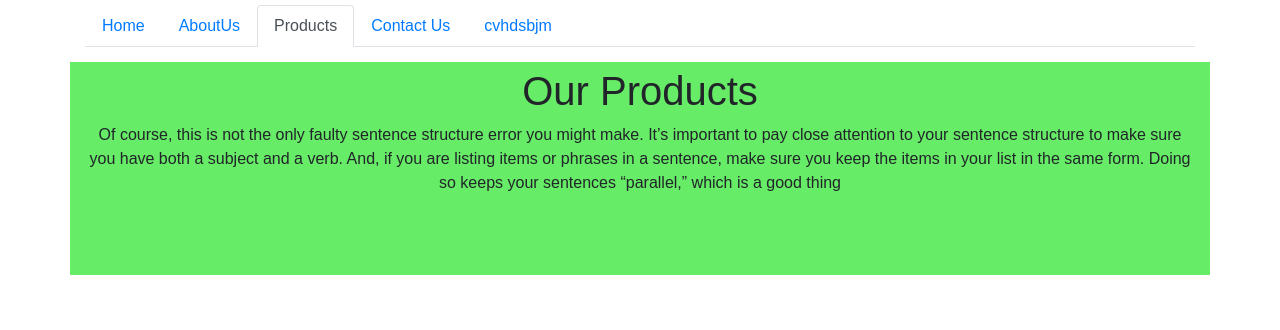
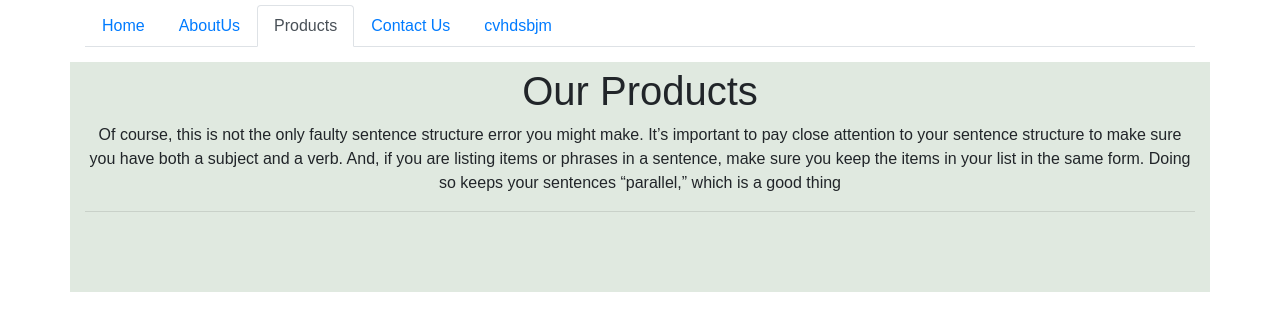
Before and after one commit to Teju-mestry/AngularLearningWork, an Angular app: page /products in a window 1280 px wide. Shown: the top 330 px of the page. Built offline with nearby package versions, Linux system fonts and the light colour scheme.

Commit message:
some change in products page

```diff
--- a/src/app/products/products.component.css
+++ b/src/app/products/products.component.css
@@ -1,5 +1,5 @@
 * {
-    background: rgb(102, 236, 102);
+    background: rgb(224, 233, 224);
 }
 
 .container {
--- a/src/app/products/products.component.html
+++ b/src/app/products/products.component.html
@@ -5,4 +5,5 @@
         Of course, this is not the only faulty sentence structure error you might make. It’s important to pay close attention to your sentence structure to make sure you have both a subject and a verb. And, if you are listing items or phrases in a sentence, make
         sure you keep the items in your list in the same form. Doing so keeps your sentences “parallel,” which is a good thing
     </p>
+    <hr class="mb-3">
 </div>
```
